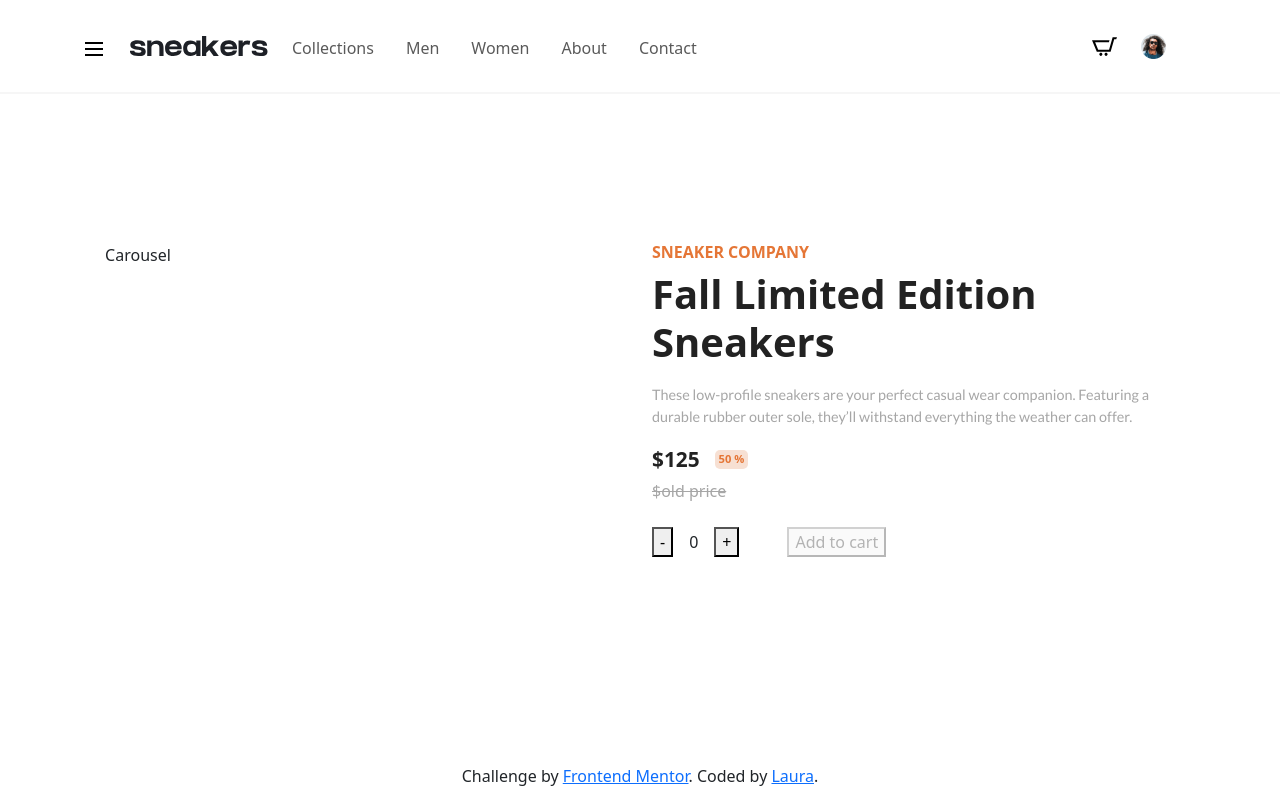
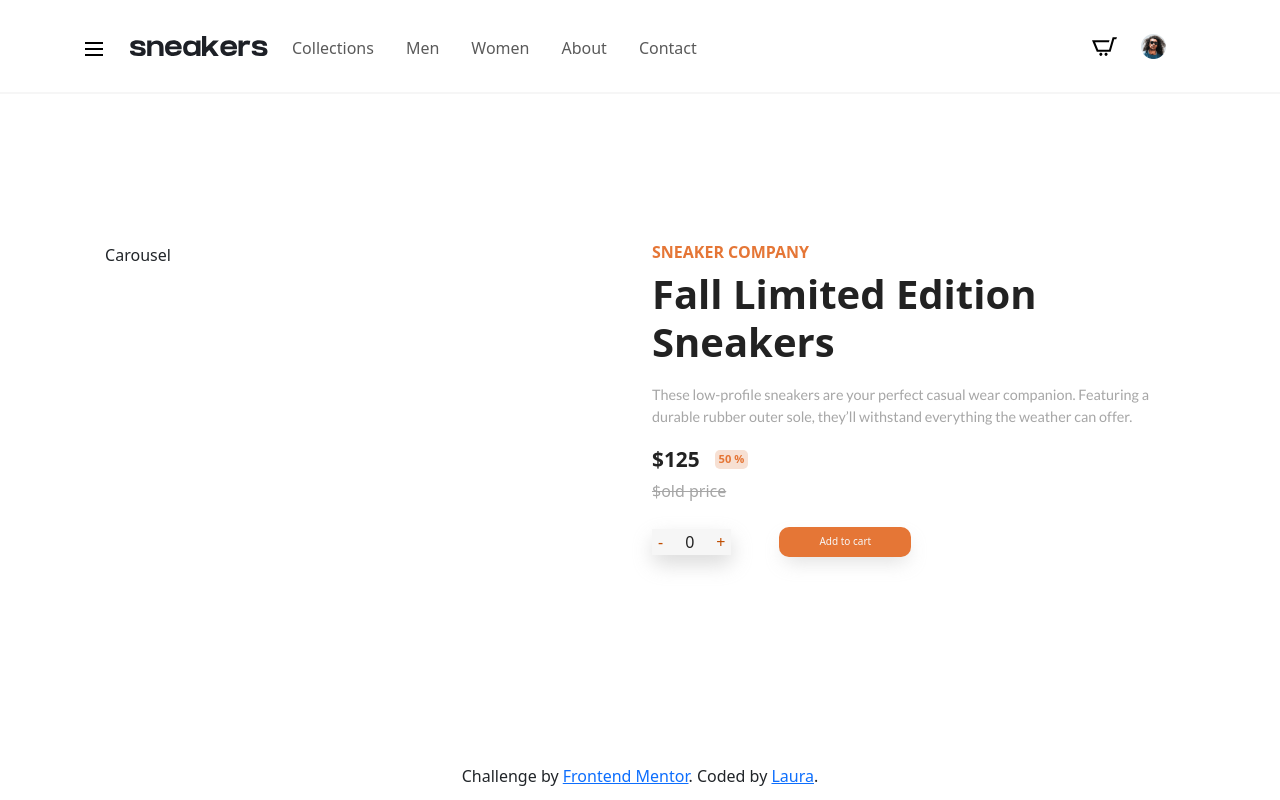
Before and after one commit to lpgiangrande/react-ecommerce-ui, a React (Vite) app: page / in a window 1280 px wide. Built offline with nearby package versions, Linux system fonts and the light colour scheme.

Commit message:
basket component

```diff
--- a/src/components/QuantityCounterWithAddToCartButton.jsx
+++ b/src/components/QuantityCounterWithAddToCartButton.jsx
@@ -1,4 +1,5 @@
 import React, { useState } from 'react';
+import styles from "../assets/css/App.module.scss";
 
 export default function QuantityCounter() {
   const [quantity, setQuantity] = useState(0);
@@ -22,20 +23,30 @@ export default function QuantityCounter() {
     if (quantity >= 0) {
       setCartQuantity(quantity);
       setAddedToCart(true);
-      // Call the callback function or perform any other logic here
     }
   };
 
   return (
     <div className="row mt-4">
       <div className="col">
-        <div className="d-inline-block me-5">
-          <button className="me-3" onClick={decrementQuantity}>-</button>
+        <div className={`d-inline-block align-middle me-5 ${styles.buttonsQuantity}`}>
+          <button
+            className="me-3"
+            onClick={decrementQuantity}>
+            -
+          </button>
           <span>{quantity}</span>
-          <button className="ms-3" onClick={incrementQuantity}>+</button>
+          <button className="ms-3"
+            onClick={incrementQuantity}>
+            +
+          </button>
         </div>
-        <div className="d-inline-block">
-          <button onClick={handleAddToCart} disabled={quantity === 0 && !addedToCart}>
+        <div className="d-inline-block align-middle">
+          <button
+            onClick={handleAddToCart}
+            disabled={quantity === 0 && !addedToCart}
+            className={styles.buttonAddToCart}
+            >
             Add to cart
           </button>
         </div>
```
